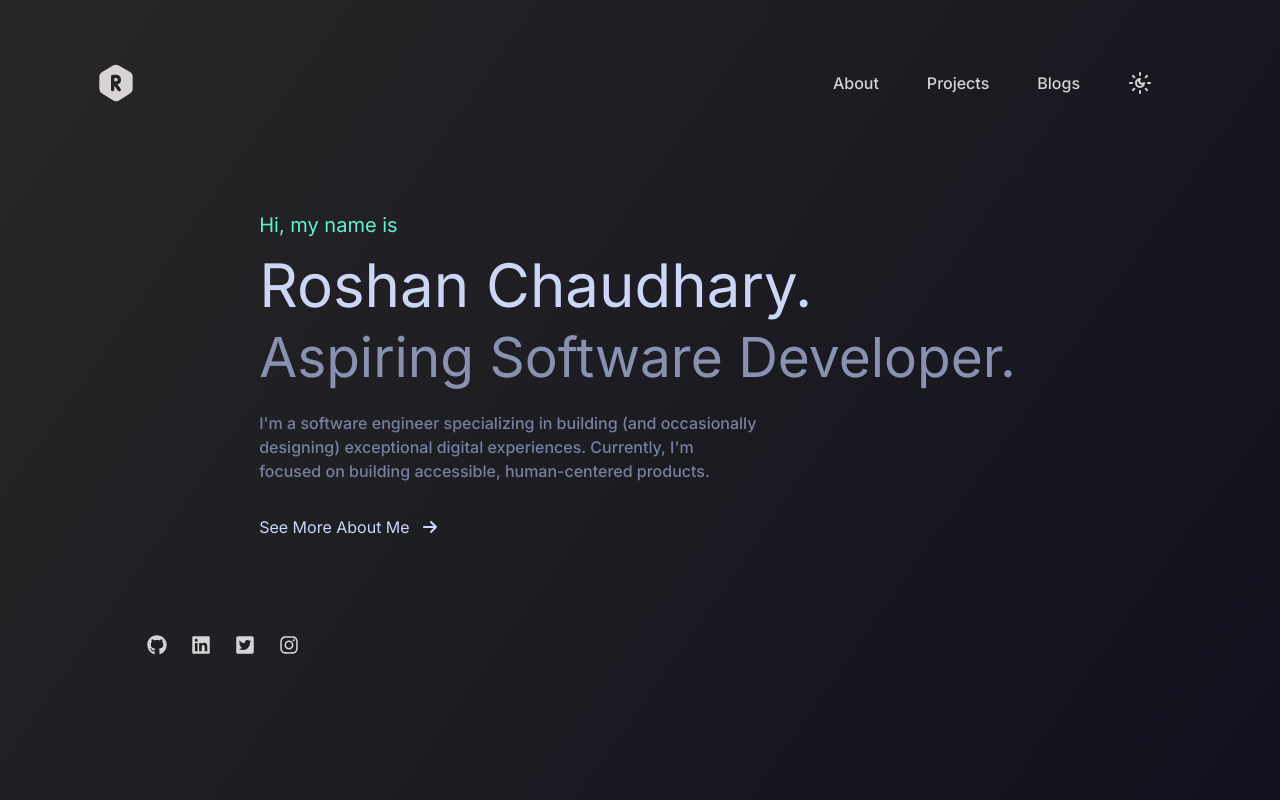
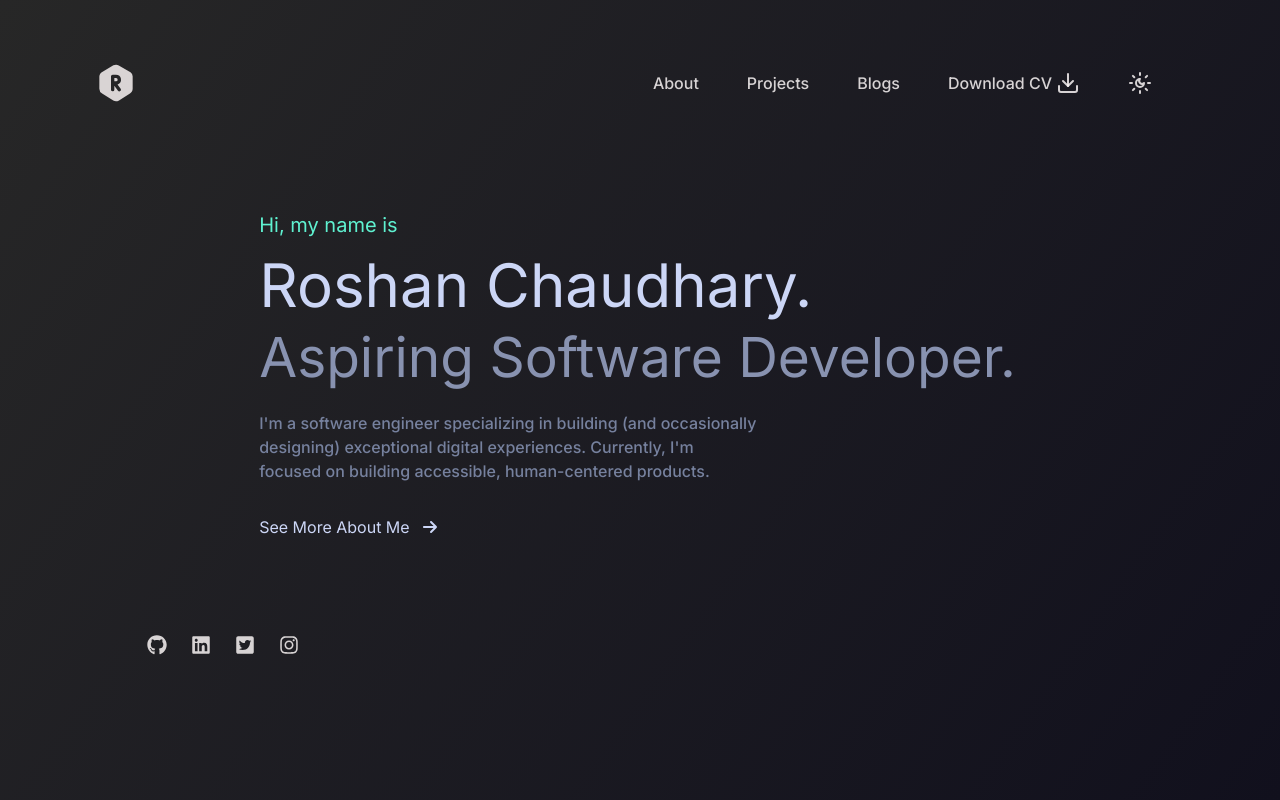
Before and after one commit to Roshanchau/Roshan-Chaudhary, a Next.js app: page / in a window 1280 px wide. Built offline with nearby package versions, Linux system fonts and the light colour scheme.

Commit message:
feat: downloads cv.

```diff
--- a/app/components/main-nav.tsx
+++ b/app/components/main-nav.tsx
@@ -4,7 +4,7 @@ import { useEffect, useState } from "react";
 import { cn } from "../lib/utils";
 import Link from "next/link";
 import { usePathname } from "next/navigation";
-import { SunMoon } from "lucide-react";
+import { SunMoon , Download } from "lucide-react";
 import { useThemeStore } from "../store/useThemeStore";
 
 interface MainNavProps {
@@ -60,10 +60,19 @@ const MainNav: React.FC<MainNavProps> = ({ label }) => {
       >
         Blogs
       </Link>
-      <SunMoon
-        onClick={handleToggle}
-        className={`cursor-pointer transition-colors hover:text-neutral-400 `}
-      />
+      <a
+        href="../roshan_new_cv.pdf"
+        className={cn(
+          "text-base font-medium flex flex-row gap-1 transition-colors hover:text-neutral-400 cursor-pointer"
+        )}
+        download
+      >
+        Download CV <Download />
+      </a>
+        <SunMoon
+          onClick={handleToggle}
+          className={`cursor-pointer transition-colors hover:text-neutral-400 `}
+        />
     </nav>
   );
 };
```
Also changed, not shown: 1 other file (tests, documents, lock files or other folders).
